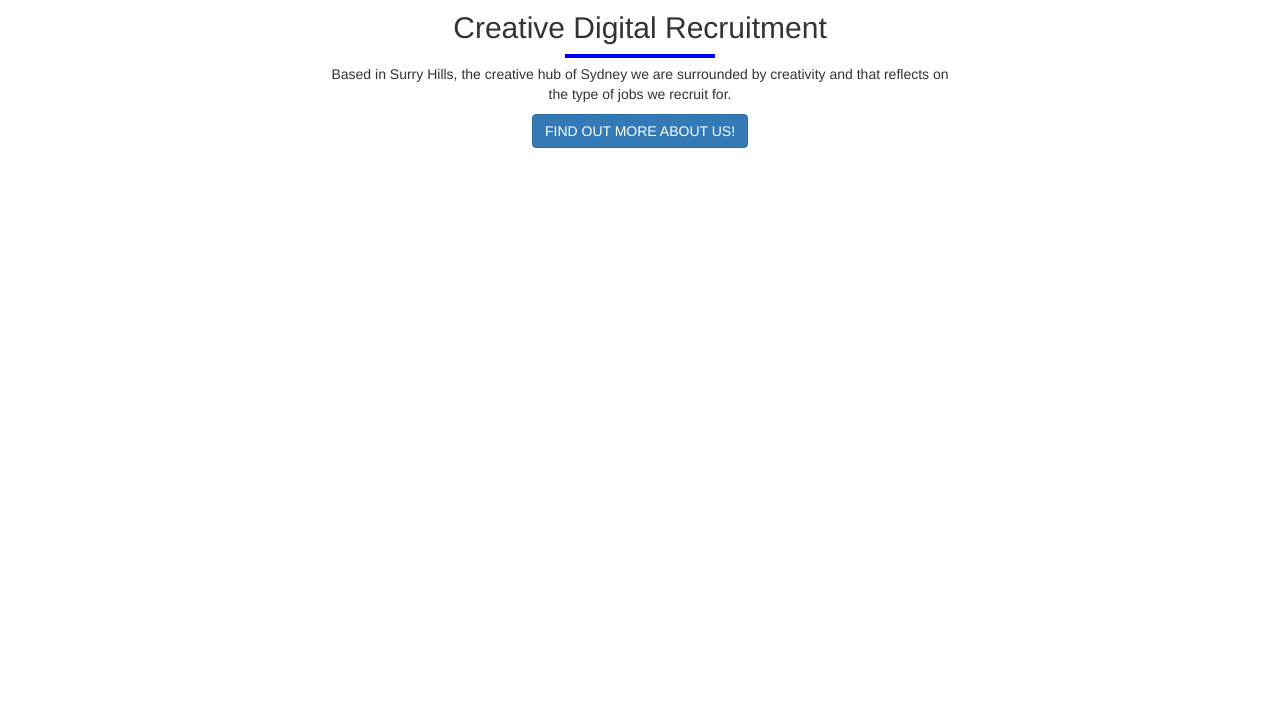
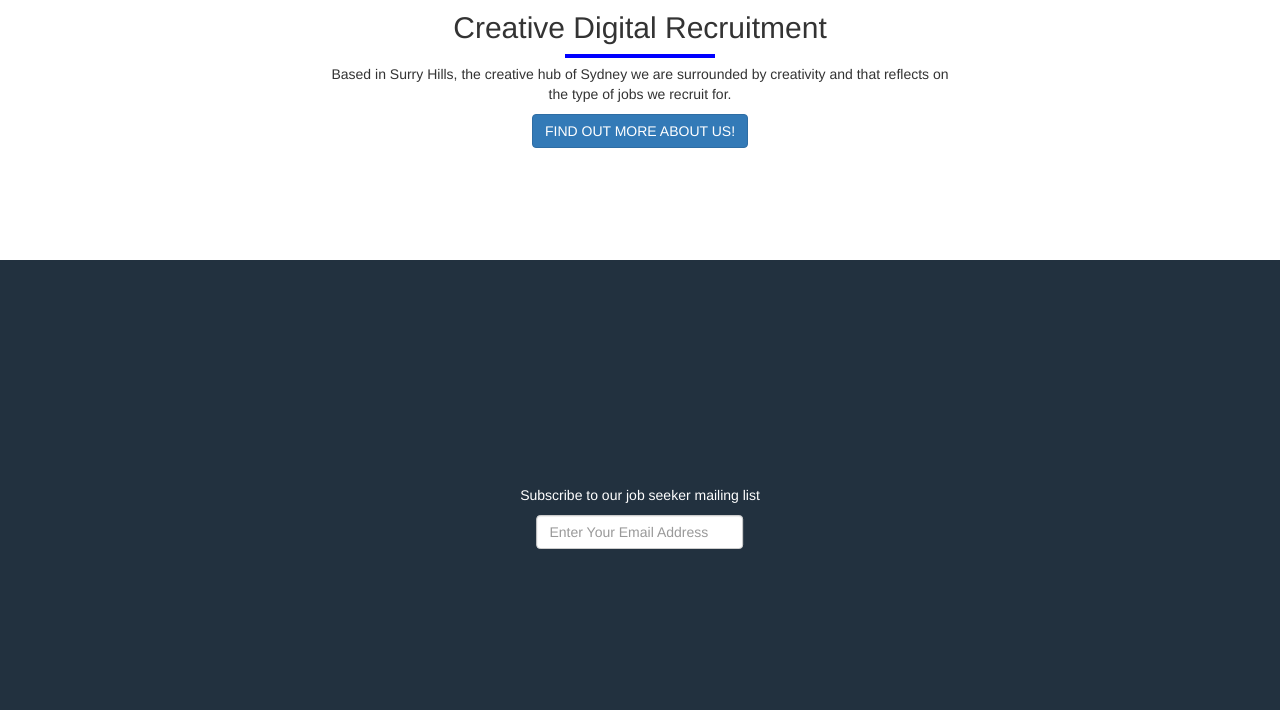
Before and after one commit to ranganathk/psd-site, a Jekyll site: the page built from index.html, in a window 1280 px wide. Shown: the part 820-1530 px from the top of the page. Built offline with Jekyll 4.4.1, drawn with Linux system fonts in a browser that asks for light colours; nearby versions of some CDN libraries; some web fonts are replaced; before the commit the page ends 968 px from its top, so only the background shows below that.

Commit message:
adds a subscribe button

```diff
--- a/_sass/_home.scss
+++ b/_sass/_home.scss
@@ -21,6 +21,7 @@
   h6 {
     color: #ecf0f1;
   }
+
   .info {
     position: absolute;
     top: 85%;
@@ -40,6 +41,28 @@
     p {
       display: inline-block;
       margin-top: 10px;
+    }
+  }
+
+  .subscribe {
+    position: absolute;
+    top: 120%;
+    left: 0;
+    right: 0;
+    background-color: #22313F;
+    width: 100vw;
+    height: 50vh;
+
+    p {
+      color: #FFF;
+    }
+    .center-box {
+      text-align: center;
+      position: absolute;
+      top: 50%;
+      transform: translateY(-50%);
+      left: 50%;
+      transform: translateX(-50%);
     }
   }
 }
--- a/index.html
+++ b/index.html
@@ -52,5 +52,18 @@ layout: default
       <button type="button" class="btn btn-primary" data-toggle="button" aria-pressed="false" autocomplete="off">FIND OUT MORE ABOUT US!</button>
     </div>
 
+    <div class="subscribe">
+      <div class="row">
+        <div class="center-box">
+        <p>Subscribe to our job seeker mailing list</p>
+        <form class="form-inline">
+          <div class="form-group">
+            <input type="text" class="form-control" id="exampleInputName2" placeholder="Enter Your Email Address">
+          </div>
+        </form>
+        </div>
+      </div>
+    </div>
+
   </div>
 </div>
```
